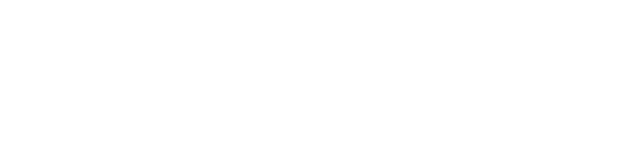
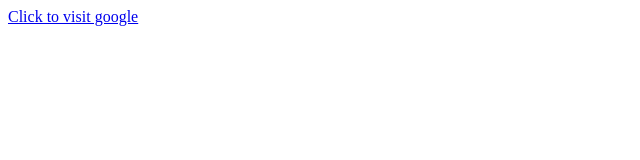
Before and after one commit to omagoodheart/faq, a plain HTML site: page index.html in a window 1280 px wide. Shown: the whole page, without its empty margins (0-640 px from the left). Drawn offline with Linux system fonts and the light colour scheme.

Commit message:
Update index.html

```diff
--- a/index.html
+++ b/index.html
@@ -6,6 +6,6 @@
     <title>Github Faq</title>
 </head>
 <body>
-
+   <a href="https://google.com">Click to visit google</a>
 </body>
 </html>
```
